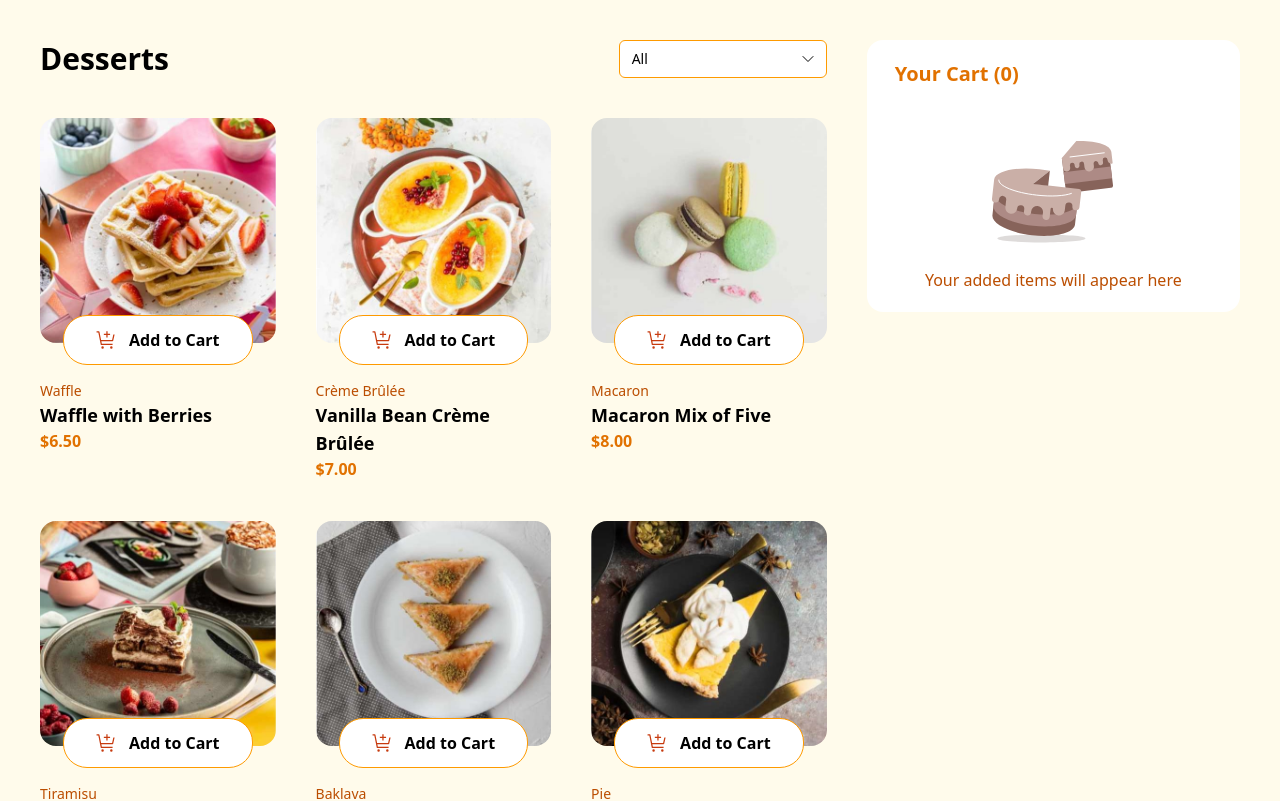
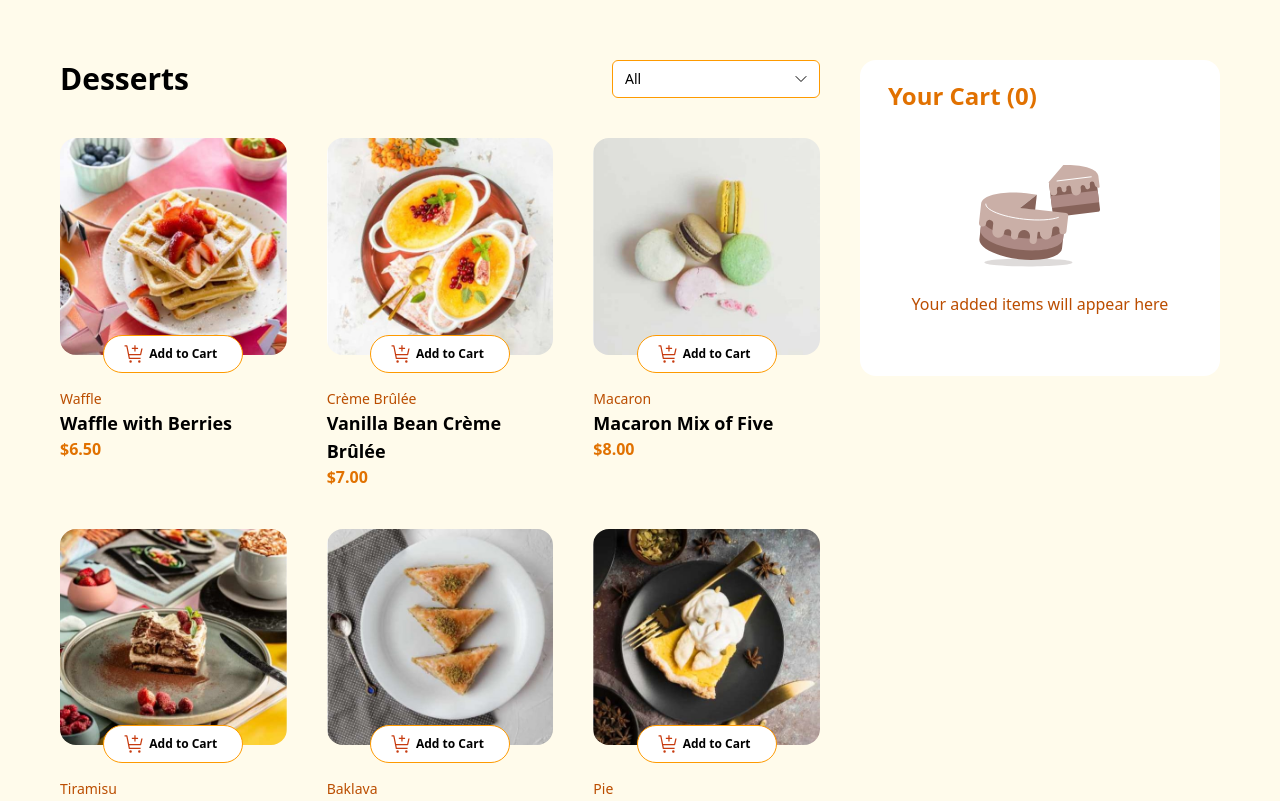
Before and after one commit to nowodev/pages-react, a React (Vite) app: page /frontend-mentor/product-list-with-cart in a window 1280 px wide. Shown: the top 801 px of the page. Built offline with nearby package versions, Linux system fonts and the light colour scheme.

Commit message:
Refactor UI to look more like design

```diff
--- a/src/Frontend Mentor/ProductListWithCart/Button.jsx
+++ b/src/Frontend Mentor/ProductListWithCart/Button.jsx
@@ -6,7 +6,7 @@ export function PrimaryButton({ text, className, onClick, children }) {
       onClick={onClick}
       className={classNames(
         className,
-        "px-8 py-3 text-base font-semibold bg-white border cursor-pointer border-amber-500 rounded-3xl h-fit gap-x-3 hover:text-amber-500"
+        "px-5 py-2 text-xs w-full max-w-35 font-semibold bg-white border cursor-pointer border-amber-500 rounded-3xl h-fit gap-x-1 hover:text-amber-500"
       )}
     >
       {text ?? children}
--- a/src/Frontend Mentor/ProductListWithCart/ProductCard.jsx
+++ b/src/Frontend Mentor/ProductListWithCart/ProductCard.jsx
@@ -38,7 +38,7 @@ export default function ProductCard({
         />
 
         {!active && (
-          <div className="-mt-7">
+          <div className="-mt-5">
             <PrimaryButton
               onClick={() => onAdd(product)}
               className="inline-flex items-center"
@@ -50,10 +50,10 @@ export default function ProductCard({
         )}
 
         {active && (
-          <div className="-mt-7">
+          <div className="-mt-5">
             <SecondaryButton
               onClick={() => onAdd(product)}
-              className="inline-flex items-center justify-between !w-44 gap-x-3"
+              className="inline-flex items-center justify-between py-2 text-xs max-w-35"
             >
               <MinusCircleIcon
                 onClick={() => onDecrement(product.id)}
--- a/src/Frontend Mentor/ProductListWithCart/ProductListWithCart.jsx
+++ b/src/Frontend Mentor/ProductListWithCart/ProductListWithCart.jsx
@@ -106,7 +106,7 @@ function ProductListWithCart() {
   }
 
   return (
-    <div className="p-4 lg:p-10 bg-amber-50 max-w-[1440px] mx-auto min-h-screen">
+    <div className="p-4 lg:p-15 bg-amber-50 max-w-[1440px] mx-auto min-h-screen">
       <div className="grid grid-cols-1 gap-10 lg:grid-cols-3">
         <div className="lg:col-span-2">
           <div className="flex items-center justify-between">
@@ -133,13 +133,13 @@ function ProductListWithCart() {
 
         <div className="max-wlg">
           <div className="py-5 bg-white px-7 rounded-2xl">
-            <h2 className="text-xl font-bold text-amber-600">
+            <h2 className="text-2xl font-bold text-amber-600">
               Your Cart ({totalItemCount})
             </h2>
 
             <div>
               {cartItems.length === 0 && (
-                <div className="flex flex-col items-center mt-10">
+                <div className="flex flex-col items-center my-10">
                   <img src={emptyCart} alt="" />
                   <p className="mt-3 text-base font-medium text-center text-amber-700">
                     Your added items will appear here
@@ -148,7 +148,7 @@ function ProductListWithCart() {
               )}
 
               {cartItems.length > 0 && (
-                <div className="w-full mt-3">
+                <div className="w-full my-3">
                   {cartItems.map((cartItem) => (
                     <CartItem
                       key={cartItem.id}
```
